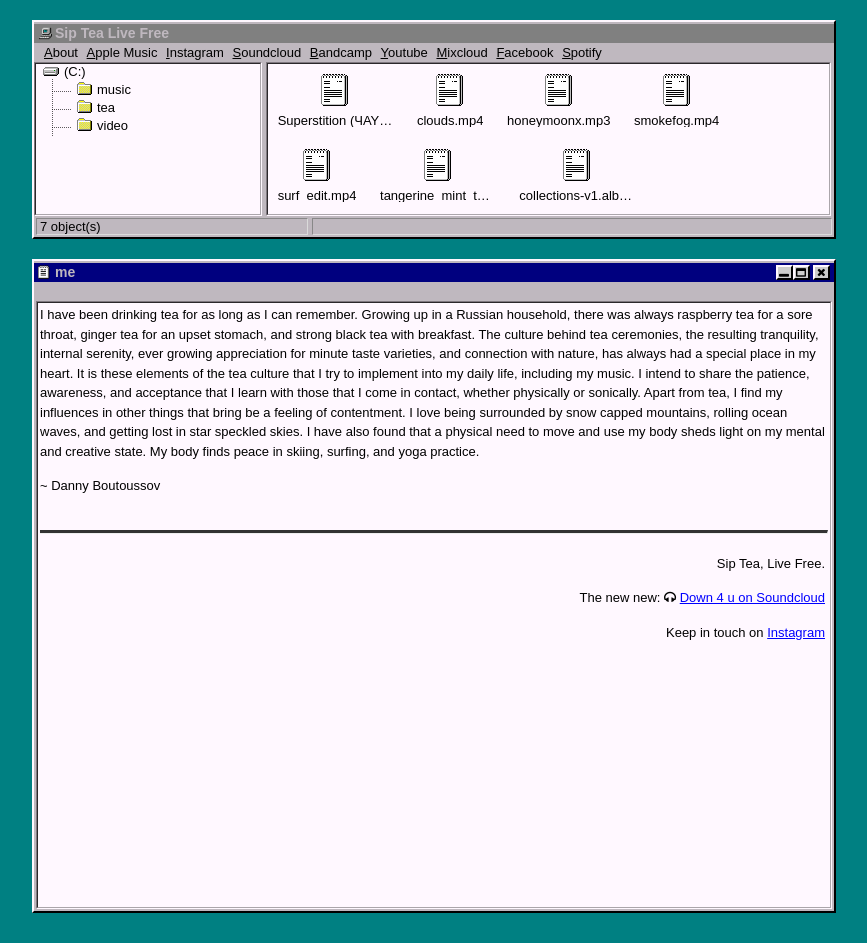
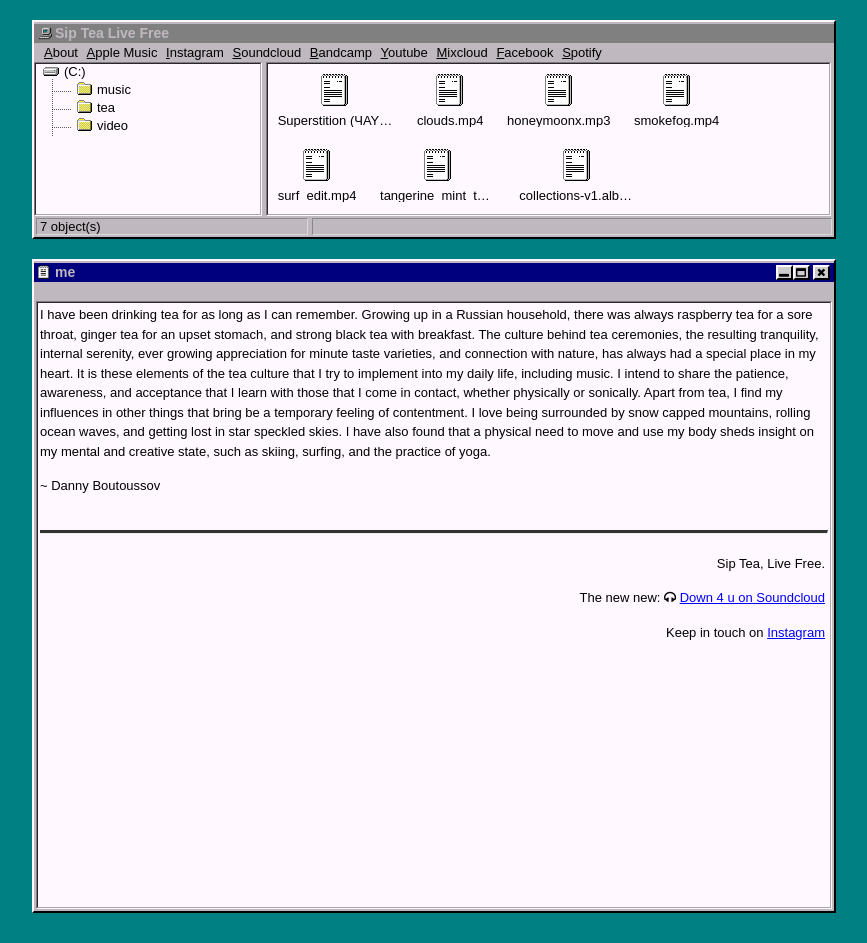
Before and after one commit to andgates/chayumusic, a Jekyll site: the page built from me/index.md, in a window 1280 px wide. Shown: the whole page, without its empty margins (206-1073 px from the left). Built offline with Jekyll 4.4.1, drawn with Linux system fonts in a browser that asks for light colours.

Commit message:
Updated Index

```diff
--- a/me/index.md
+++ b/me/index.md
@@ -3,6 +3,6 @@ title: me
 layout: me
 ---
 
-I have been drinking tea for as long as I can remember. Growing up in a Russian household, there was always raspberry tea for a sore throat, ginger tea for an upset stomach, and strong black tea with breakfast. The culture behind tea ceremonies, the resulting tranquility, internal serenity, ever growing appreciation for minute taste varieties, and connection with nature, has always had a special place in my heart. It is these elements of the tea culture that I try to implement into my daily life, including my music. I intend to share the patience, awareness, and acceptance that I learn with those that I come in contact, whether physically or sonically. Apart from tea, I find my influences in other things that bring be a feeling of contentment. I love being surrounded by snow capped mountains, rolling ocean waves, and getting lost in star speckled skies. I have also found that a physical need to move and use my body sheds light on my mental and creative state. My body finds peace in skiing, surfing, and yoga practice.
+I have been drinking tea for as long as I can remember. Growing up in a Russian household, there was always raspberry tea for a sore throat, ginger tea for an upset stomach, and strong black tea with breakfast. The culture behind tea ceremonies, the resulting tranquility, internal serenity, ever growing appreciation for minute taste varieties, and connection with nature, has always had a special place in my heart. It is these elements of the tea culture that I try to implement into my daily life, including music. I intend to share the patience, awareness, and acceptance that I learn with those that I come in contact, whether physically or sonically. Apart from tea, I find my influences in other things that bring be a temporary feeling of contentment. I love being surrounded by snow capped mountains, rolling ocean waves, and getting lost in star speckled skies. I have also found that a physical need to move and use my body sheds insight on my mental and creative state, such as skiing, surfing, and the practice of yoga.
 
 ~ Danny Boutoussov
```
